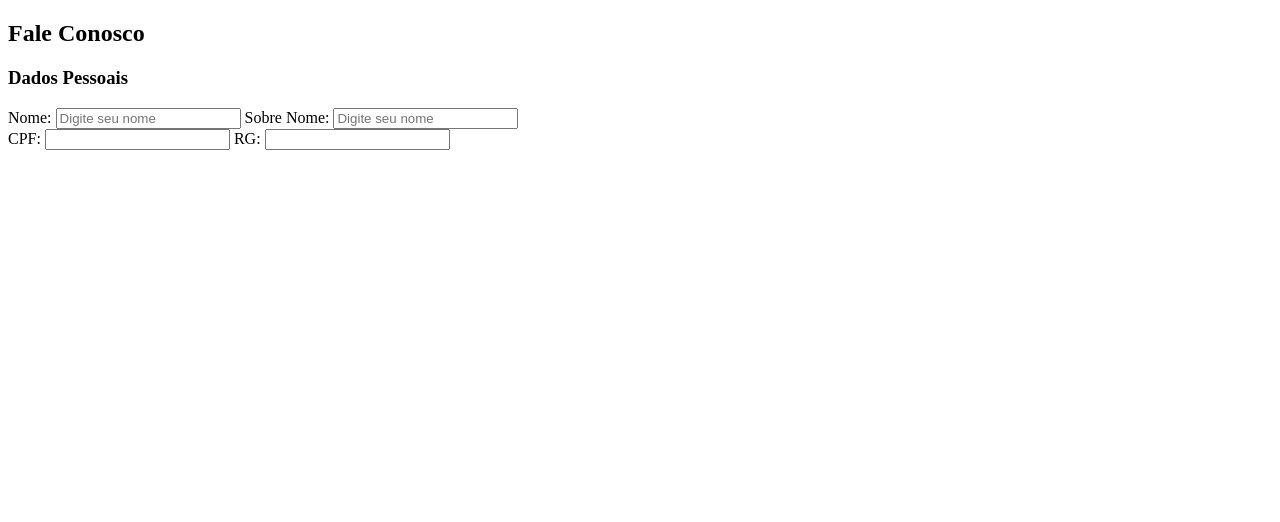
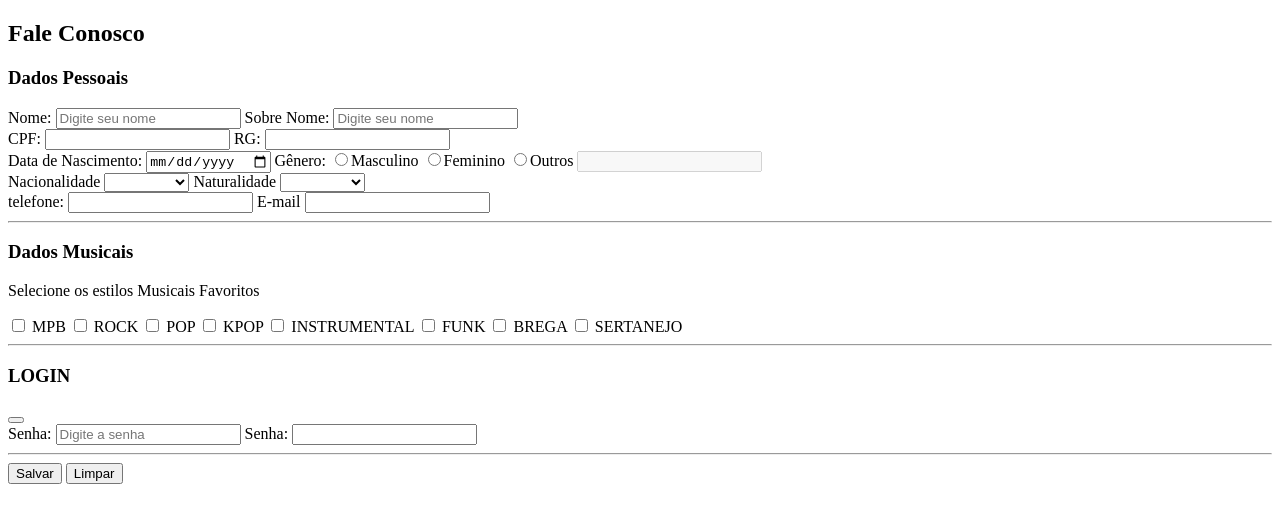
Before and after one commit to Bruun0o/auladesabadoflex, a plain HTML site: page assets/vendos/faleConosco.html in a window 1280 px wide. Drawn offline with Linux system fonts and the light colour scheme.

Commit message:
aula dia 04

```diff
--- /dev/null
+++ b/assets/css/explicação.css
@@ -0,0 +1,21 @@
+*{
+    /*seletor universal - aplica o conjuto de regras as todas as tags*/
+background-color: red;
+}
+
+span{/*seletor de tags - aplica o conjuto de reegras as toda as tags informadas*/
+margin: 2px;}
+
+.classeTeste {/*seletor d classes - aplica o conjuto de regras somente as tags que possuirem
+a classe*/
+padding: auto;}
+
+#idsenha1 {/* seletor de ID - aplica o conjuto de regras somente a tag que possui o ID*/
+border-radius: 2px;}
+
+.elementos {
+    padding: 20px;/*a regra será aplicada em todas as direções*/
+    margin: 10px 20px;/* o valor ao eixo Y eo segundo ao X*/
+    border-radius: 10px 5px 3px 6px;/*Os valores serão aplicados*/
+
+}
--- /dev/null
+++ b/assets/css/hierarquia.css
@@ -0,0 +1,3 @@
+div{
+    background-color: aqua;
+}
--- /dev/null
+++ b/assets/css/qualquer.css
@@ -0,0 +1,41 @@
+body{
+    margin: 0px;
+    background-color: rgb(40, 131, 131);
+}
+.classdiv{
+    background-color: aqua;
+    width: 200px;
+    height: 200px;
+    margin-left: 0;
+    text-align: end;
+}
+
+.classdiv3{
+
+    width: 200px;
+    height: 600px;
+    text-align: justify;
+    border: 4px solid black;
+    padding: 20px;
+    margin-top: 5px;
+    margin-left: 0px;
+    border-radius: 10px;
+background-color: blueviolet;
+}
+button{
+    margin: 20px;
+    padding: 10px;
+    border-radius: 7px;
+    border: 1px solid transparent;
+    background-color: black;
+    color: white;
+    font-weight: 600;
+}
+
+button:hover {
+    background-color: white;
+    color: black;
+    cursor: pointer;
+    zoom: 1.5;
+
+}
--- a/assets/vendos/faleConosco.html
+++ b/assets/vendos/faleConosco.html
@@ -12,16 +12,86 @@
         <h3>Dados Pessoais</h3>
         <div>
             <label for="nome ">Nome: </label>
-            <input type="text" id="nome"     placeholder="Digite seu nome"
+            <input type="text" id="nome"     placeholder="Digite seu nome">
             <label for="nome ">   Sobre Nome: </label>
-            <input type="text" id="nome"     placeholder="Digite seu nome"
+            <input type="text" id="nome"     placeholder="Digite seu nome">
         </div>
         <div>
             <label for="CPF">CPF: </label>
-            <input type="tel" name="" id="CPF" maxlength="11"
+            <input type="tel" name="" id="CPF" maxlength="11">
             <label for="Rg">    RG:  </label>
-            <input type="tel" id="Rg"
+            <input type="tel" id="Rg">
         </div>
+<div>
+    <label for="dataNasc">Data de Nascimento:</label>
+    <input type="date"name="dataNasc"id=" ">
+    <label for="genero">Gênero: </label>
+    <input type="radio" name="genero" id=" ">Masculino
+    <input type="radio" name="genero" id=" ">Feminino
+    <input type="radio" name="genero" id=" ">Outros
+    <input type="text" disabled>
+</div>
+    <div>
+        <label for="nacionalidade:">Nacionalidade</label>
+        <select name="nacionalidade" id=" ">
+          <option value=""  selected></option>
+          <option value="IQ">Iraque </option>
+          <option value="UC">Ucrania </option>
+          <option value="Br">Brasil</option>
+          <option value="VZ">Venezuela</option>
+          </select>
+
+          <label for="Naturalidade" >Naturalidade</label>
+
+          <select name="Naturalidade" id=" " >
+            <option value=""select></option>
+            <option value="">Amazonas</option>
+            <option value="">Para</option>
+            <option value="">Tocantins</option>
+            <option value="">Rondonia</option>
+            <option value="">Acre</option>
+            <option value="">Amapa</option>
+          </select>
+          <div>
+            <label for="telefone">telefone: </label>
+            <input type="tel" maxlength="9" name="TELEFONE">
+            <label for="email">E-mail</label>
+            <input type="email" name="email" id="">
+          </div>
+          <hr>
+          <h3> Dados Musicais</h3>
+          <div>
+          <p> Selecione os estilos Musicais Favoritos</p>
+          <input type="checkbox" id=""> MPB
+          <input type="checkbox" id=""> ROCK
+          <input type="checkbox" id=""> POP
+          <input type="checkbox" id=""> KPOP
+          <input type="checkbox" id=""> INSTRUMENTAL
+          <input type="checkbox" id=""> FUNK
+          <input type="checkbox" id=""> BREGA
+          <input type="checkbox" id=""> SERTANEJO
+        </div>
+        <hr>
+        <h3>LOGIN</h3>
+        <button type="button"onclick="teste()"></button>
+        <div>
+            <label for="Senha1">Senha: </label>
+            <input type="password" name="Senha1" id=""
+            placeholder="Digite a senha">
+            <label for="Senha2">Senha: </label>
+            <input type="password" name="senha2" id="
+            placeholder"Confirme a Senha">
+
+        </div>
+
+        <hr>
+        <div>
+            <button>Salvar</button>
+            <button>Limpar</button>
+        </div>
+
+    </div>
+
      </form>
 </body>
 </html>
```
Also changed, not shown: pages/hierarquia.html (added, +26 -0 lines), pages/qualquer.html (added, +16 -0 lines), assets/css/index.css (added).
